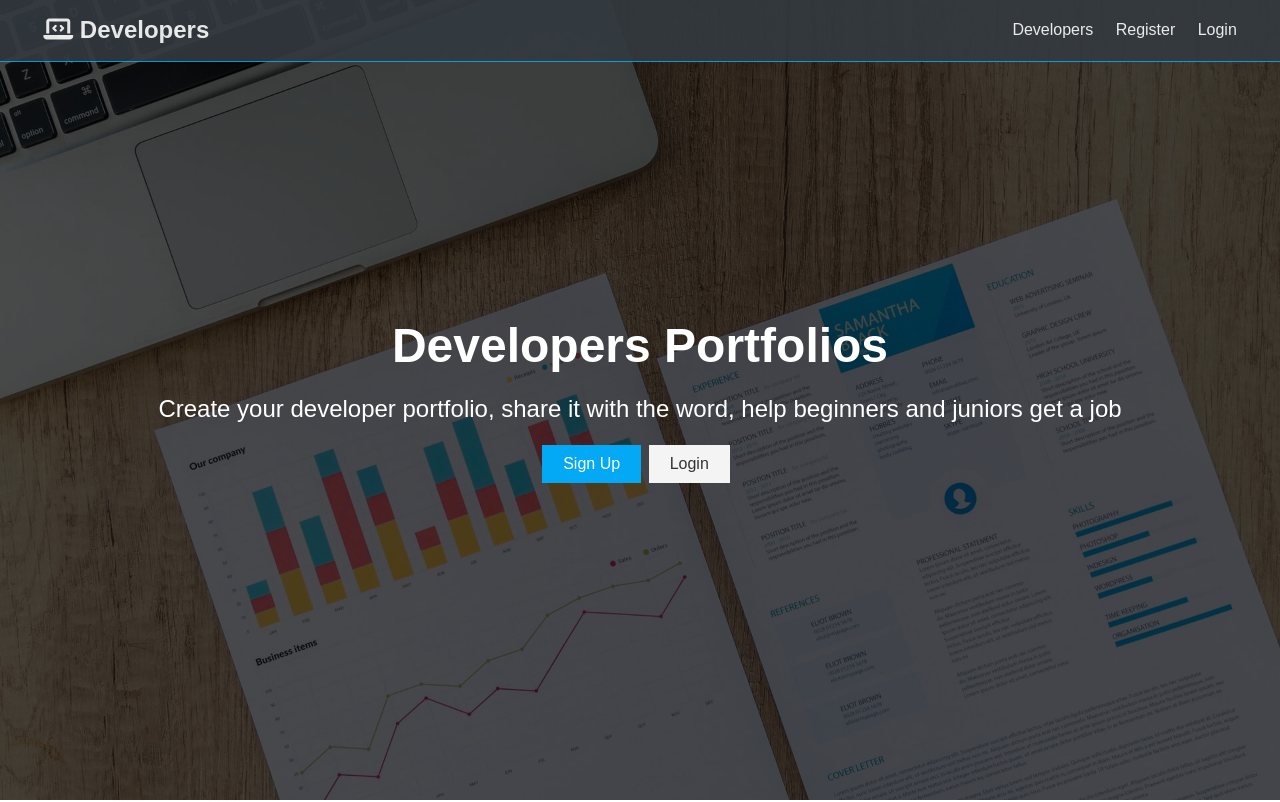
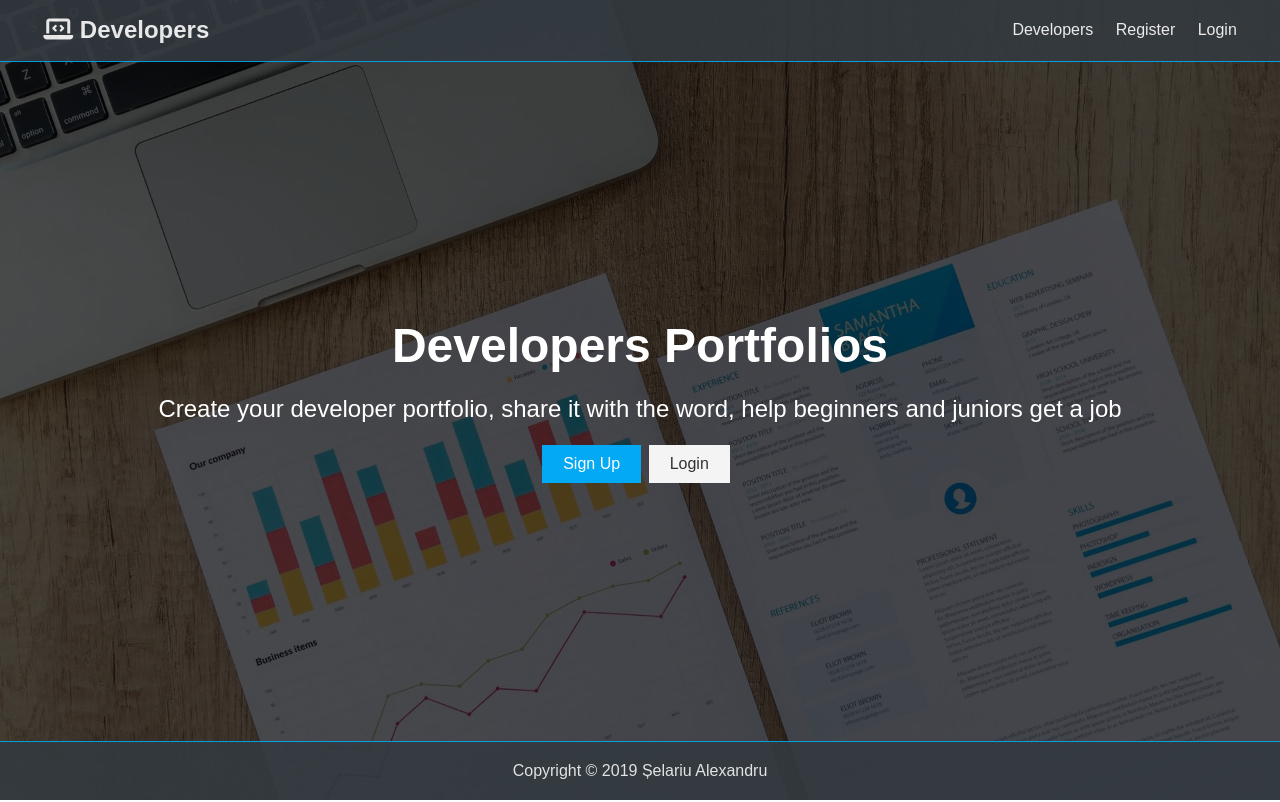
Before and after one commit to SelariuAlex/developers, a React (Create React App) app in the folder client/: page / in a window 1280 px wide. Shown: the top 802 px of the page. Built offline with nearby package versions, Linux system fonts and the light colour scheme; no server answers.

Commit message:
add footer

```diff
--- a/client/src/App.js
+++ b/client/src/App.js
@@ -1,17 +1,18 @@
-import React, { useEffect } from 'react';
-import { BrowserRouter as Router, Route, Switch } from 'react-router-dom';
+import React, { useEffect } from "react";
+import { BrowserRouter as Router, Route, Switch } from "react-router-dom";
 
-import Navbar from './components/layout/NavBar/Navbar.component';
-import Landing from './components/layout/Landing/Landing.component';
-import Routes from './components/routes/Routes.component';
+import Navbar from "./components/layout/NavBar/Navbar.component";
+import Landing from "./components/layout/Landing/Landing.component";
+import Footer from "./components/layout/Footer/Footer.component";
+import Routes from "./components/routes/Routes.component";
 
-import { loadUser } from './redux/actions/auth.action';
-import setAuthToken from './utils/setAuthToken.service';
+import { loadUser } from "./redux/actions/auth.action";
+import setAuthToken from "./utils/setAuthToken.service";
 
-import { Provider } from 'react-redux';
-import store from './redux/store';
+import { Provider } from "react-redux";
+import store from "./redux/store";
 
-import './App.css';
+import "./App.css";
 
 if (localStorage.token) {
   setAuthToken(localStorage.token);
@@ -31,6 +32,7 @@ function App() {
             <Route exact path="/" component={Landing} />
             <Route component={Routes} />
           </Switch>
+          <Footer />
         </>
       </Router>
     </Provider>
--- /dev/null
+++ b/client/src/components/layout/Footer/Footer.component.js
@@ -0,0 +1,14 @@
+import React from "react";
+import "./footer.styles.css";
+
+const Footer = () => {
+  return (
+    <footer className="footer p-1 text-center">
+      <p className="container-fluid">
+        Copyright &copy; {new Date().getFullYear()} Șelariu Alexandru
+      </p>
+    </footer>
+  );
+};
+
+export default Footer;
--- /dev/null
+++ b/client/src/components/layout/Footer/footer.styles.css
@@ -0,0 +1,15 @@
+.footer {
+  background-color: var(--dark-color);
+  position: fixed;
+  bottom: 0;
+  left: 0;
+  width: 100%;
+  border-top: solid 1px var(--primary-color);
+  opacity: 0.9;
+}
+
+.footer .container-fluid {
+  padding: 0;
+  margin: 0;
+  color: var(--light-color);
+}
```
